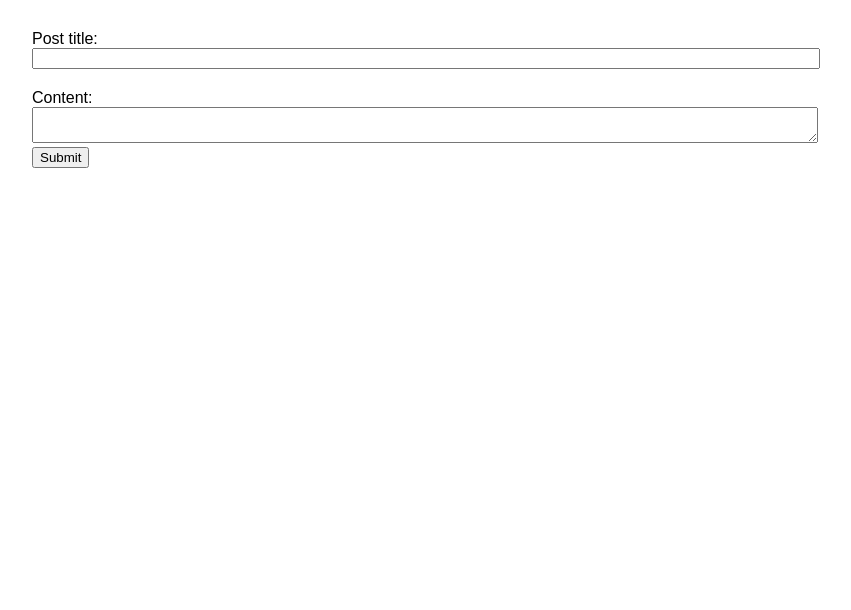
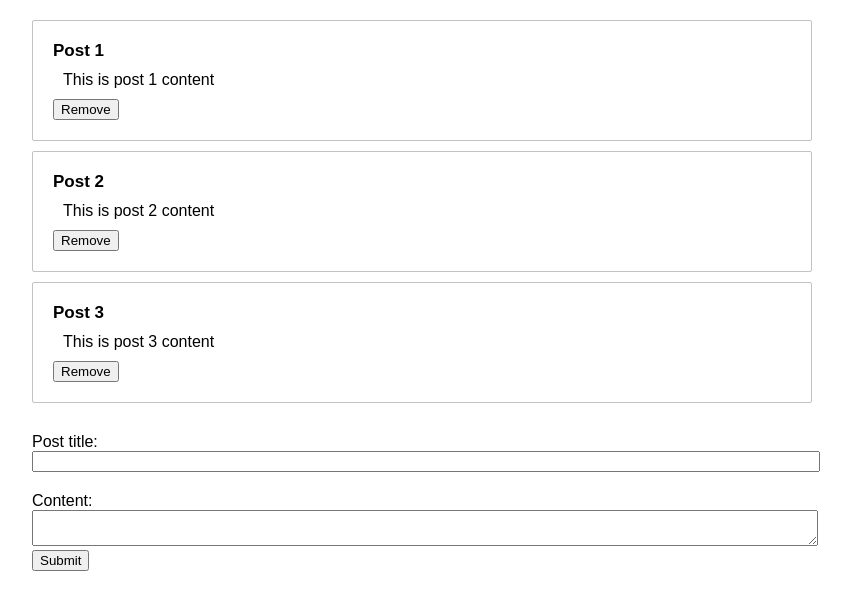
Before and after one commit to blackwine93v/react-demo-presentation, a React (Create React App) app: page / in a window 1280 px wide. Shown: the top 610 px of the page, without its empty margins (218-1069 px from the left). Built offline with nearby package versions, Linux system fonts and the light colour scheme.

Commit message:
mapStateToProps in ListPostPage

```diff
--- a/src/pages/listPost/index.js
+++ b/src/pages/listPost/index.js
@@ -8,10 +8,14 @@ class ListPostPage extends Component {
   render() {
     return (
       <div className="list-post-page">
-        <ListPost allPost={[]} removePost={{}} />
+        <ListPost allPost={this.props.posts} />
       </div>
     );
   }
 }
 
-export default connect()(ListPostPage);
+const mapStateToProps = reduxState => {
+  return { posts: reduxState };
+  //access via this.props.posts
+};
+export default connect(mapStateToProps)(ListPostPage);
```
